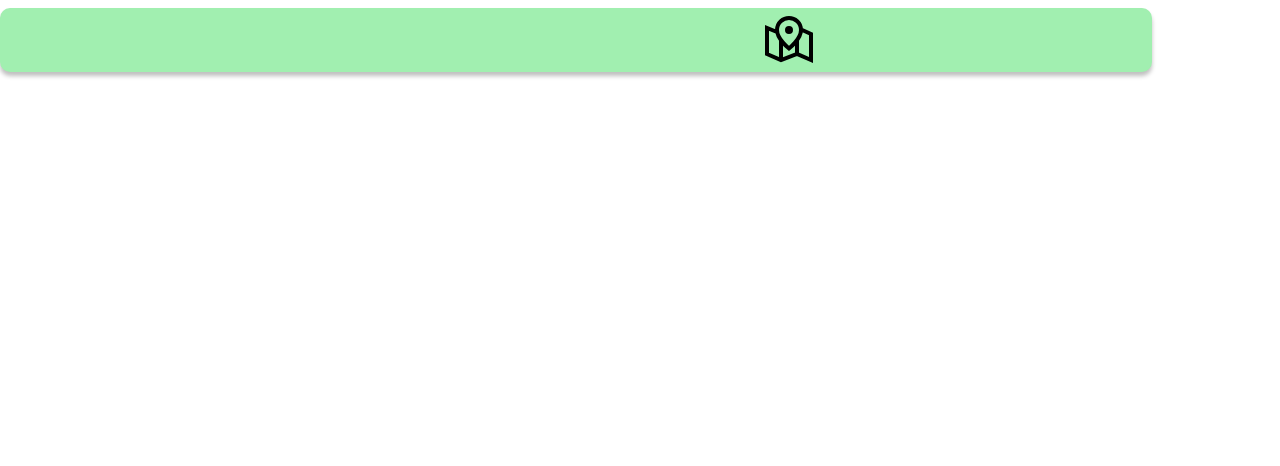
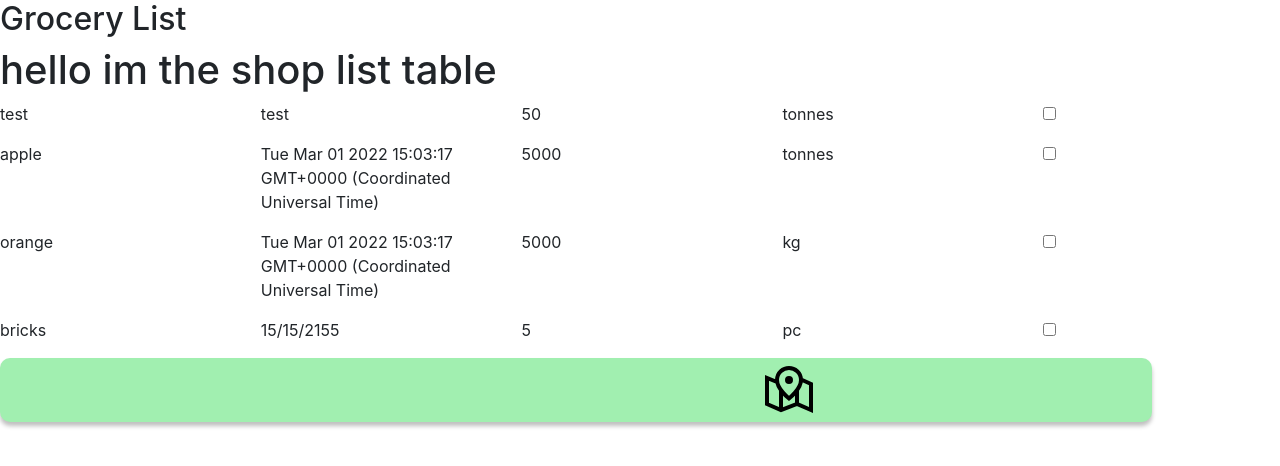
Before and after one commit to Syn891/wastenot-wantnot-fe, a Next.js app: page /shoppinglist in a window 1280 px wide. Shown: the top 466 px of the page. Built offline with nearby package versions, Linux system fonts and the light colour scheme.

Commit message:
1412 progress

```diff
--- /dev/null
+++ b/components/FoodListItem/index.js
@@ -0,0 +1,26 @@
+import { Row, Col } from "react-bootstrap";
+import React, { useState } from "react";
+
+function FoodListItem({ name, expDate, quantity, unit }) {
+  return (
+    <Row>
+      <Col>
+        <p>{name}</p>
+      </Col>
+      <Col>
+        <p>{expDate}</p>
+      </Col>
+      <Col>
+        <p>{quantity}</p>
+      </Col>
+      <Col>
+        <p>{unit}</p>
+      </Col>
+      <Col>
+        <input type="checkbox"></input>
+      </Col>
+    </Row>
+  );
+}
+
+export default FoodListItem;
--- /dev/null
+++ b/components/ShoppingListTable/index.js
@@ -0,0 +1,37 @@
+// import {con}
+import React, { useState } from "react";
+import FoodListItem from "../FoodListItem";
+
+function ShoppingListTable() {
+  return (
+    <div>
+      <h1>hello im the shop list table</h1>
+      <FoodListItem
+        name={"test"}
+        expDate={"test"}
+        quantity={50}
+        unit={"tonnes"}
+      />
+      <FoodListItem
+        name={"apple"}
+        expDate={Date()}
+        quantity={5000}
+        unit={"tonnes"}
+      />
+      <FoodListItem
+        name={"orange"}
+        expDate={Date().toString()}
+        quantity={5000}
+        unit={"kg"}
+      />
+      <FoodListItem
+        name={"bricks"}
+        expDate={"15/15/2155"}
+        quantity={5}
+        unit={"pc"}
+      />
+    </div>
+  );
+}
+
+export default ShoppingListTable;
--- a/package.json
+++ b/package.json
@@ -11,7 +11,7 @@
   "dependencies": {
     "bootstrap": "^5.1.3",
     "next": "12.1.0",
-    "react": "17.0.2",
+    "react": "^17.0.2",
     "react-bootstrap": "^2.1.2",
     "react-dom": "17.0.2",
     "react-icons": "^4.3.1"
--- a/pages/shoppinglist.js
+++ b/pages/shoppinglist.js
@@ -1,5 +1,8 @@
 import Navbar from "../components/Navbar";
-import DonationPromptInfo from "../components/DonationPromptInfo"
+import DonationPromptInfo from "../components/DonationPromptInfo";
+import ShoppingListTable from "../components/ShoppingListTable";
+
+// $ database contains _id, id(string), shopping_items(array)[{_itemid(again), name, est_exp, category, quantity, measurement,_id(same as root_id)}],user_id
 
 // FoodItem(){
 //     name
@@ -7,6 +10,7 @@ import DonationPromptInfo from "../components/DonationPromptInfo"
 //     quantity
 //     unit
 //     radio?selector
+
 // }
 
 // ShoppingListTable(){
@@ -18,17 +22,18 @@ import DonationPromptInfo from "../components/DonationPromptInfo"
 //     FoodItem...
 // }
 
-
-
 function ShoppingList() {
-  return(<div>
-  <Navbar />
-{/* //   ShoppingListTable
+  return (
+    <div>
+      <Navbar title={"Grocery List"} />
+      <ShoppingListTable />
+      {/*
 //   FoodAlert
 //   AddItemBtn
 //   NewListBtn */}
-  <DonationPromptInfo /></div>
-  )
+      <DonationPromptInfo />
+    </div>
+  );
 }
 
 export default ShoppingList;
```
Also changed, not shown: 1 other file (tests, documents, lock files or other folders).
